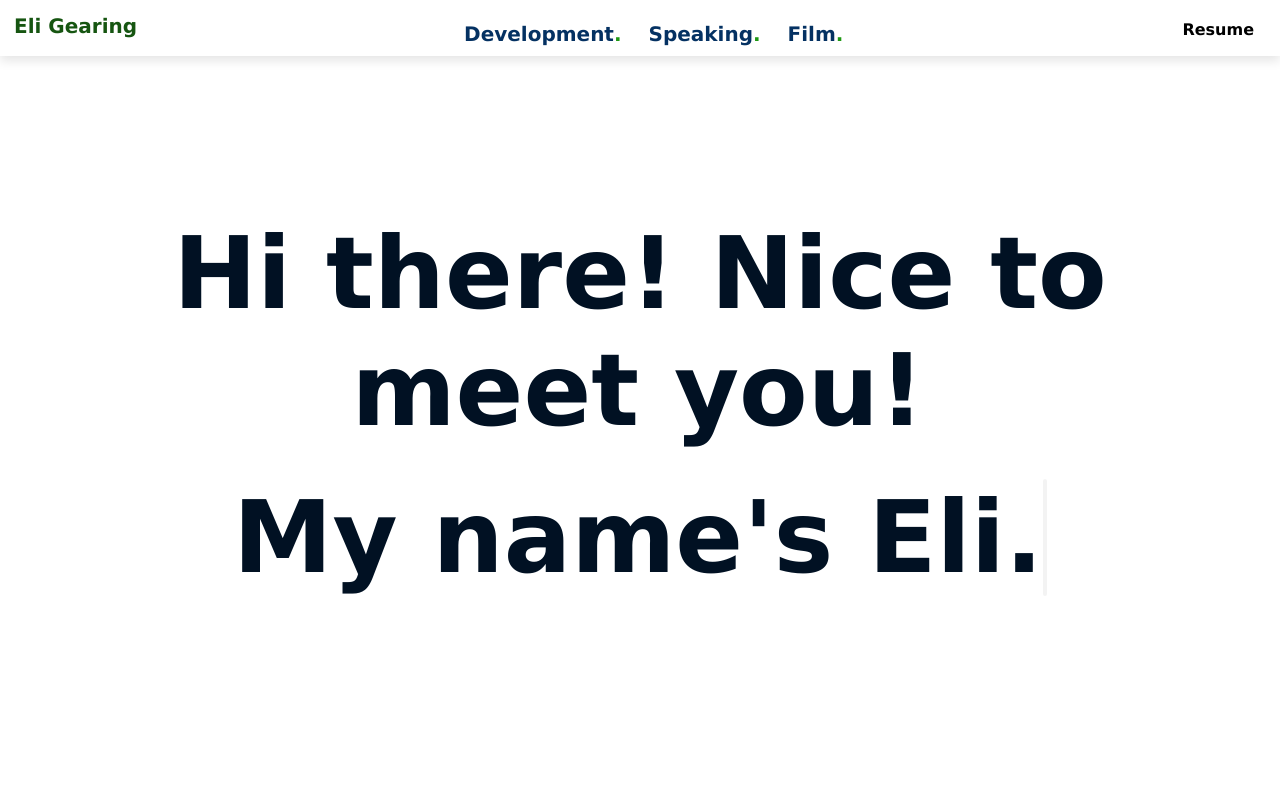
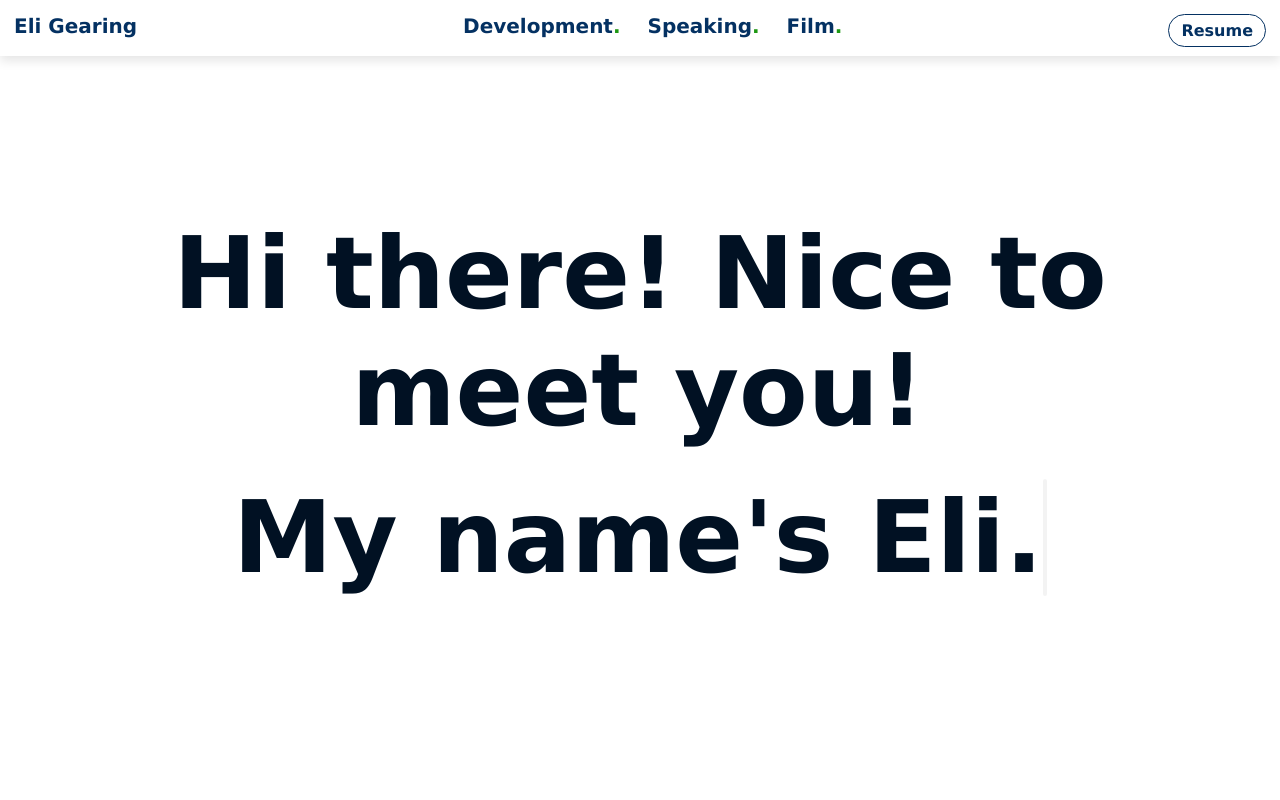
Before and after one commit to Eli-159/eligearing, a plain HTML site: page index.html in a window 1280 px wide. Shown: the top 800 px of the page. Drawn offline with Linux system fonts and the light colour scheme.

Commit message:
Header Styling Update

```diff
--- a/css/header.css
+++ b/css/header.css
@@ -18,7 +18,7 @@ header h3 {
 
 header #eliGearing {
     float: left;
-    color: var(--darkest-color-3);
+    color: var(--darkest-color-1);
 }
 
 @media (max-width: 699px) {
@@ -29,29 +29,49 @@ header #eliGearing {
 
 header #filmDevelopmentSpeaking a {
     display: inline-block;
-    padding: 0 10px;
+    margin: 0 8px;
+    padding: 0 2px;
     text-decoration: none;
     color: var(--darkest-color-1);
+    position: relative;
 }
 
-header #filmDevelopmentSpeaking a:hover {
-    color: var(--darkest-color-3);
+header #filmDevelopmentSpeaking a::before {
+    content: '';
+    position: absolute;
+    bottom: 0;
+    left: 0;
+    width: 100%;
+    height: 0.1em;
+    background-color: var(--dark-color-3);
+    opacity: 0;
+    transition: opacity 200ms, transform 200ms;
+    opacity: 1;
+    transform: scale(0);
+    transform-origin: center;
+    z-index: -1;
 }
 
-header #filmDevelopmentSpeaking .period {
-    color: var(--dark-color-2);
+header #filmDevelopmentSpeaking a:hover::before,
+header #filmDevelopmentSpeaking a:focus::before {
+  opacity: 1;
+  transform: translate3d(0, 0.2em, 0);
+  transform: scale(1);
 }
 
 header #resumeLink {
     float: right;
     padding: 6px 12px;
-    background-color: var(--accent-color-1);
-    color: var(--header-background);
-    border-radius: 15px;
+    background-color: var(--white-color);
+    color: var(--darkest-color-1);
+    border: 1px solid var(--darkest-color-1);
+    border-radius: 20px;
     font-weight: bold;
     text-decoration: none;
+    transition: 200ms;
 }
 
 header #resumeLink:hover {
-    background-color: var(--accent-color-2);
+    background-color: var(--darkest-color-1);
+    color: var(--white-color);
 }
```
